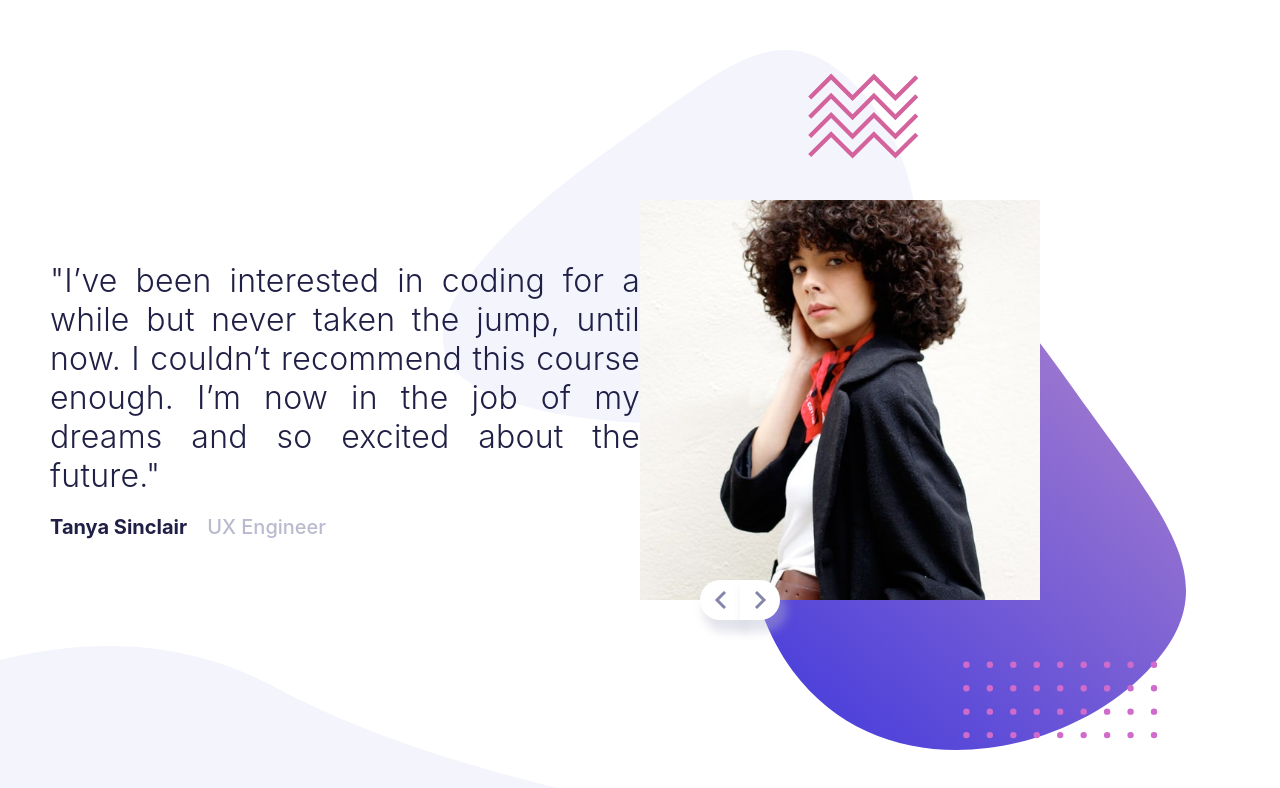
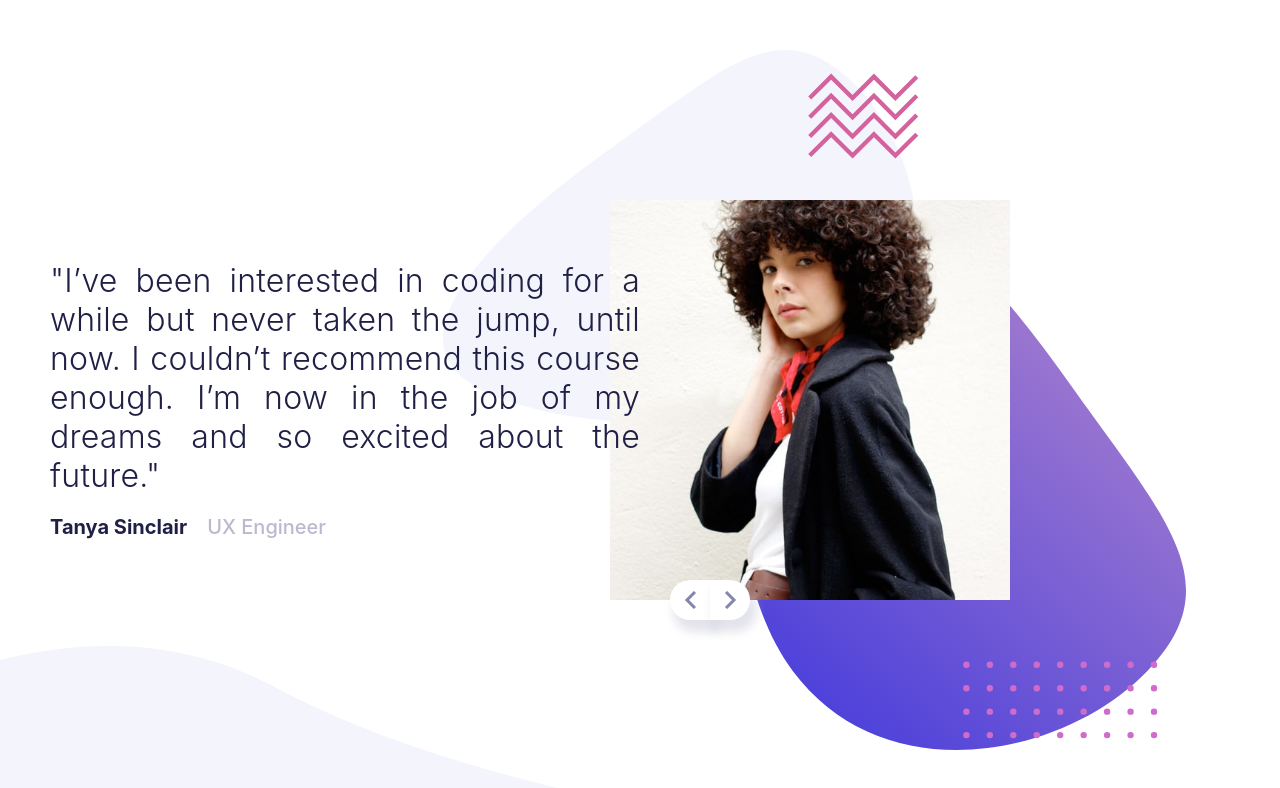
Before and after one commit to Danielhu3/testimonial-slider, a React (Create React App) app: page / in a window 1280 px wide. Shown: the top 788 px of the page. Built offline with nearby package versions, Linux system fonts and the light colour scheme.

Commit message:
text overflowing

```diff
--- a/src/components/buttonGroup/style.ts
+++ b/src/components/buttonGroup/style.ts
@@ -7,6 +7,7 @@ export const ButtonGroup= styled.div`
 
 
 
+
     // estilizar o right content, se não der tentar o de baixo
     // button group dentro de photo??
 `
--- a/src/components/rightContent/style.ts
+++ b/src/components/rightContent/style.ts
@@ -12,4 +12,7 @@ export const RightContent = styled.div`
 
     position: relative;
 
+    right: 3rem;
+    z-index: 0;
+
 `
--- a/src/components/text/style.ts
+++ b/src/components/text/style.ts
@@ -4,8 +4,11 @@ export const Text = styled.p`
 
     color: hsl(240, 38%, 20%);
     font-weight: 300;
-    text-align: justify;
+
     letter-spacing: 0.25px;
     font-size: 3.2rem;
+    text-align: justify;
+
+    z-index: 1;
 
 `
```
